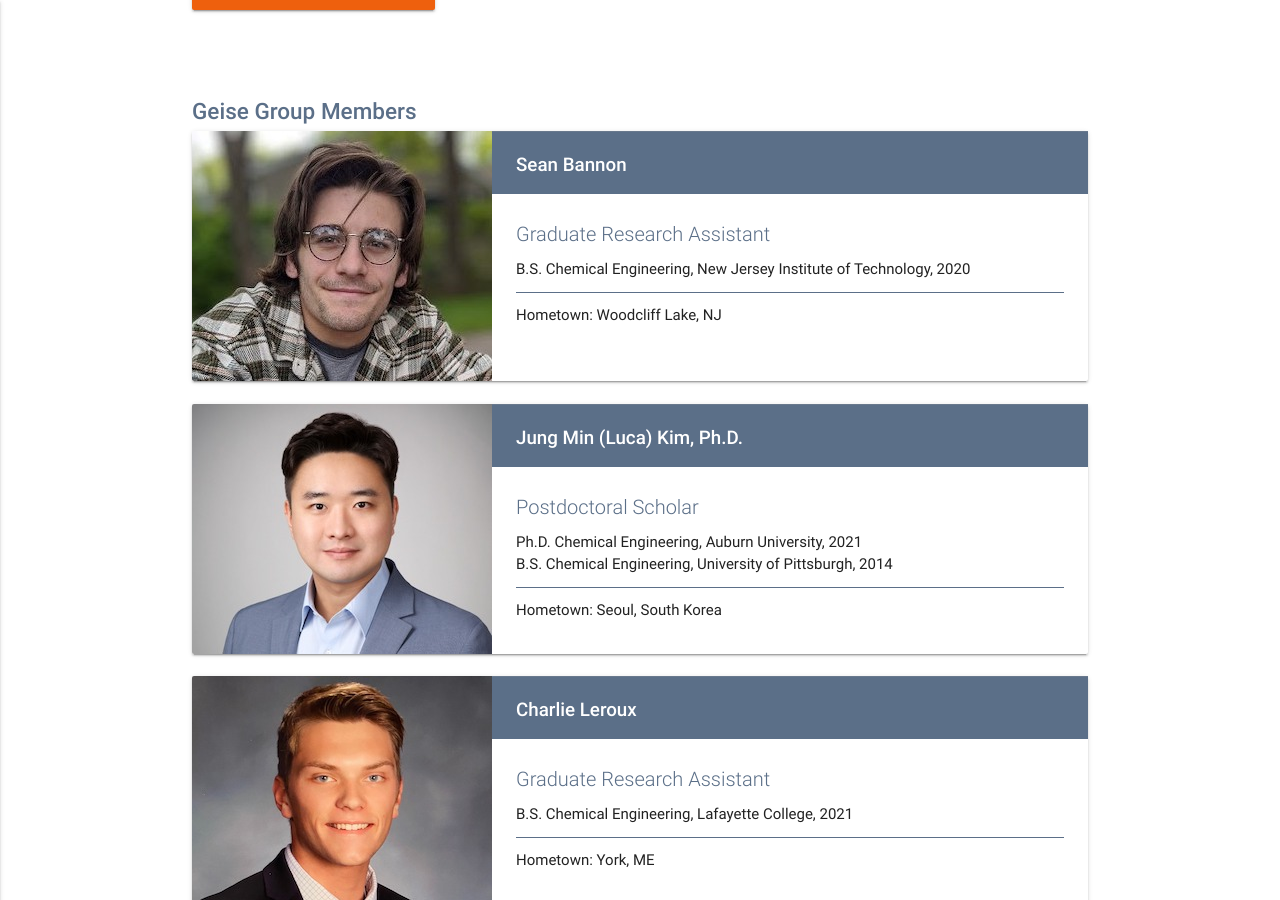
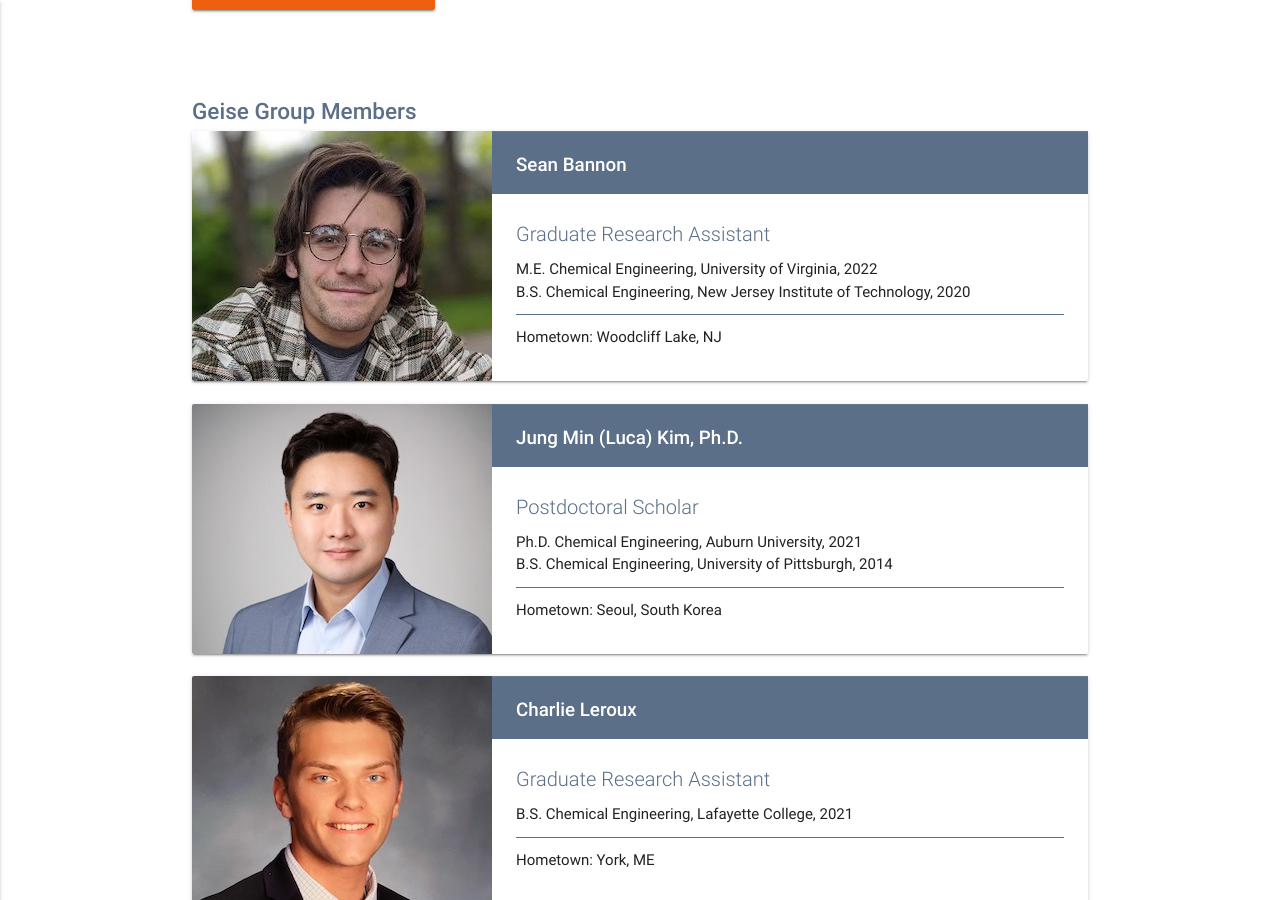
Before and after one commit to geisegroup/geisegroup.github.io, a Jekyll site: the page built from people.md, in a window 1280 px wide and 900 px high, scrolled down 549 px. Built offline with Jekyll 4.4.1, drawn with Linux system fonts in a browser that asks for light colours; nearby versions of some CDN libraries.

Commit message:
Update seanBannon.html

```diff
--- a/_groupMembers/seanBannon.html
+++ b/_groupMembers/seanBannon.html
@@ -4,6 +4,7 @@ title: Graduate Research Assistant
 hometown: Woodcliff Lake, NJ
 image: bannon.jpg
 degrees:
- - text: B.S. Chemical Engineering, New Jersey Institute of Technology, 2020
+- text: M.E. Chemical Engineering, University of Virginia, 2022
+- text: B.S. Chemical Engineering, New Jersey Institute of Technology, 2020
 orderBy: 3
 ---
```
